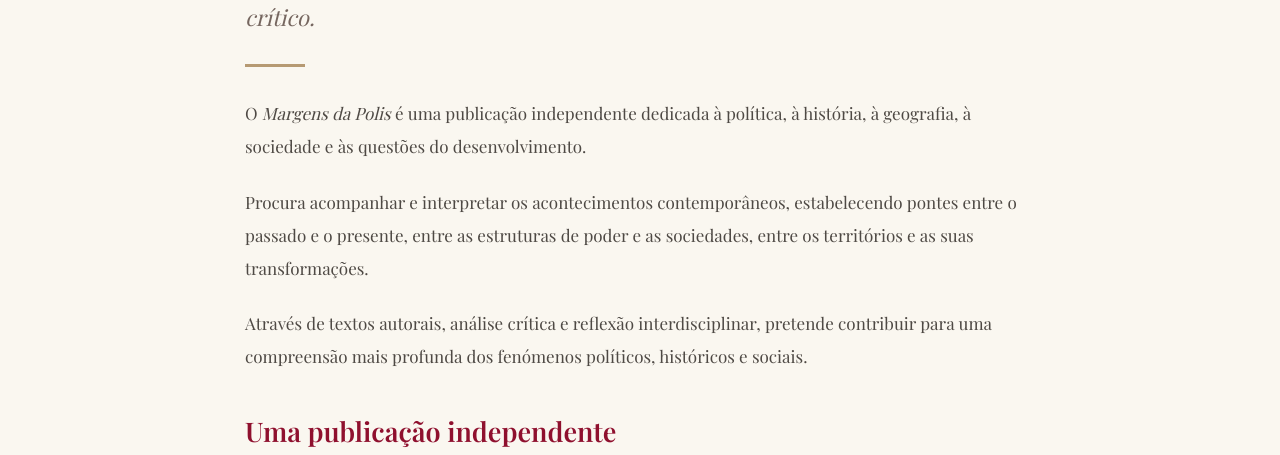
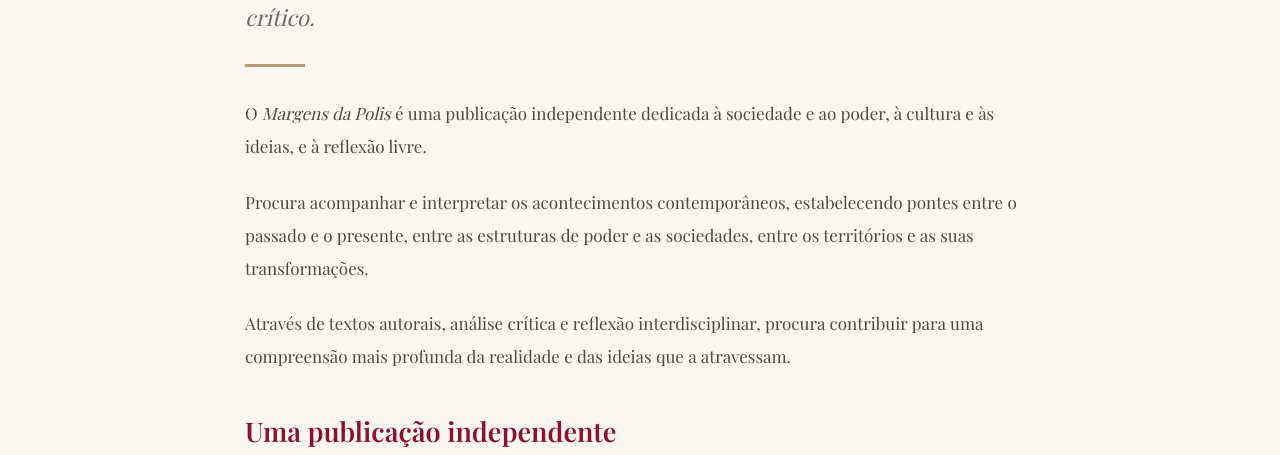
Before and after one commit to gmonteiropolli-design/Margens-da-Polis, a Jekyll site: the page built from sobre.md, in a window 1280 px wide. Shown: the part 436-891 px from the top of the page. Built offline with Jekyll 4.4.1, drawn with Linux system fonts in a browser that asks for light colours.

Commit message:
Atualiza a estrutura editorial e a navegação

```diff
--- a/sobre.md
+++ b/sobre.md
@@ -9,9 +9,9 @@ permalink: /sobre/
   <h1>Margens da Polis</h1>
   <p class="about-intro">Um espaço independente de reflexão, análise e pensamento crítico.</p>
   <div class="about-rule"></div>
-  <p>O <em>Margens da Polis</em> é uma publicação independente dedicada à política, à história, à geografia, à sociedade e às questões do desenvolvimento.</p>
+  <p>O <em>Margens da Polis</em> é uma publicação independente dedicada à sociedade e ao poder, à cultura e às ideias, e à reflexão livre.</p>
   <p>Procura acompanhar e interpretar os acontecimentos contemporâneos, estabelecendo pontes entre o passado e o presente, entre as estruturas de poder e as sociedades, entre os territórios e as suas transformações.</p>
-  <p>Através de textos autorais, análise crítica e reflexão interdisciplinar, pretende contribuir para uma compreensão mais profunda dos fenómenos políticos, históricos e sociais.</p>
+  <p>Através de textos autorais, análise crítica e reflexão interdisciplinar, procura contribuir para uma compreensão mais profunda da realidade e das ideias que a atravessam.</p>
   <h2>Uma publicação independente</h2>
   <p>O projeto parte da convicção de que a realidade exige observação, contexto e questionamento. Não basta descrever acontecimentos: importa interrogar as suas causas, reconhecer os seus antecedentes e analisar as suas consequências.</p>
   <p>Mais do que acompanhar a atualidade, importa compreender os processos que a produzem.</p>
```
